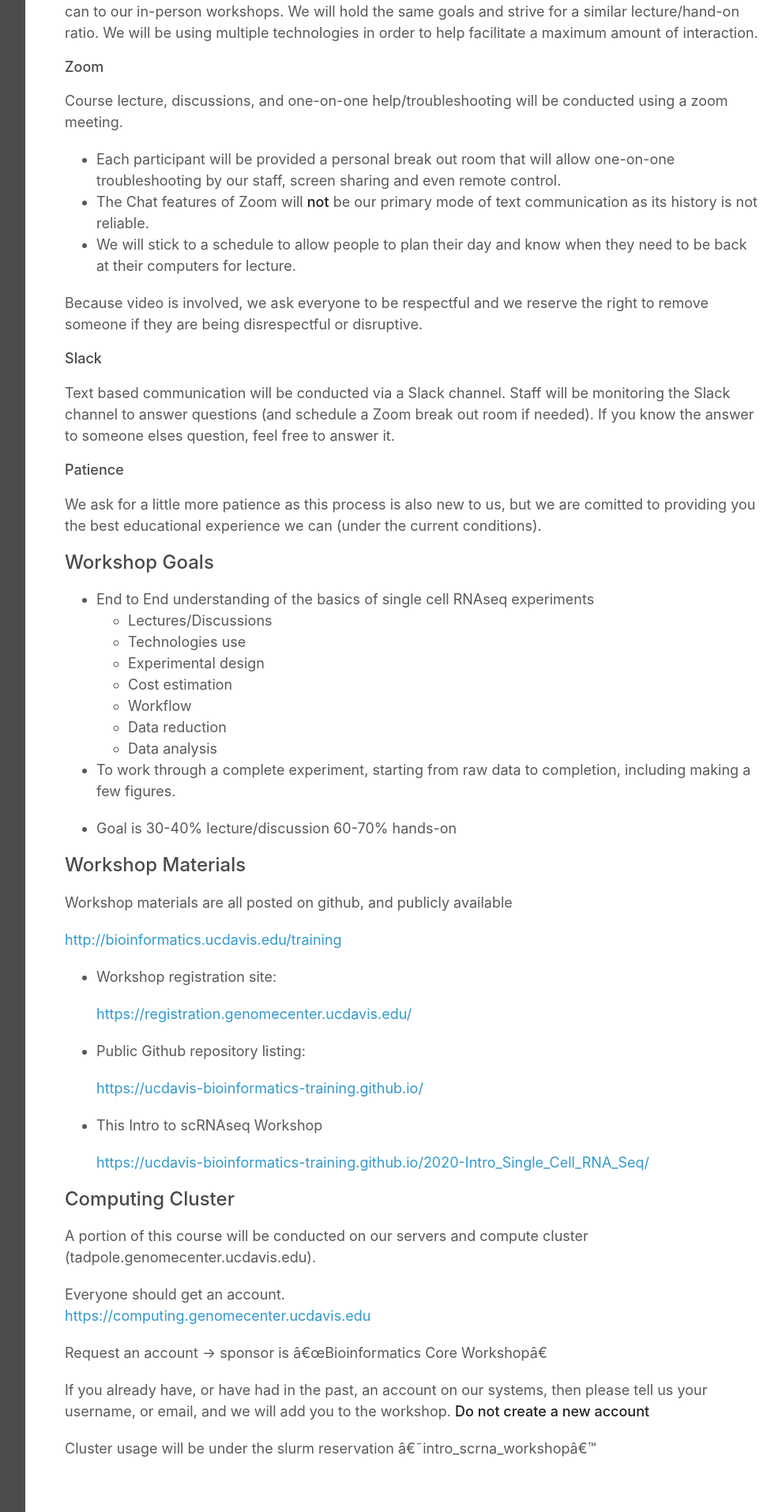
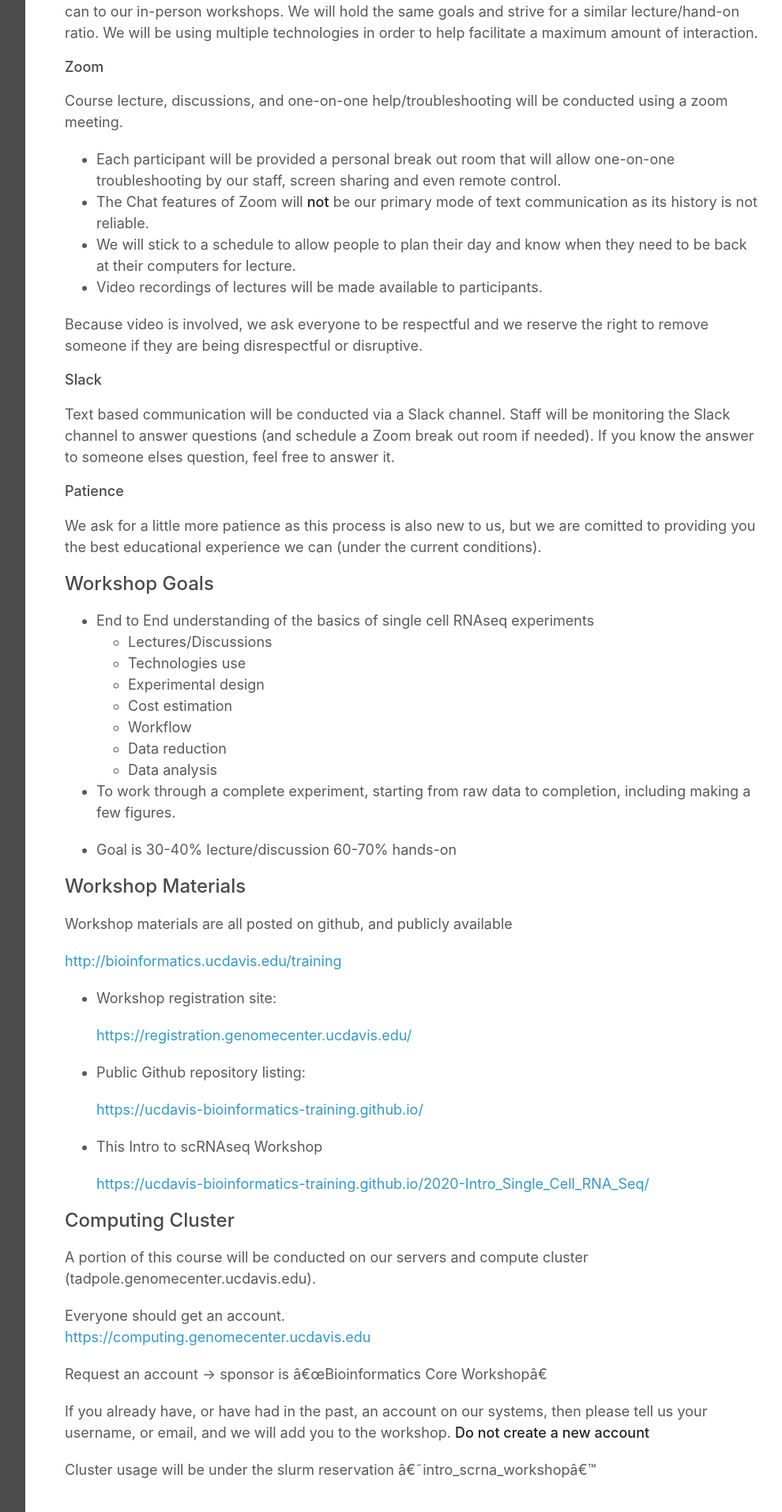
Before and after one commit to ucdavis-bioinformatics-training/2020-Intro_Single_Cell_RNA_Seq, a Jekyll site: the page built from base/welcome.md, in a window 1280 px wide. Shown: the part 2233-4147 px from the top of the page at 79% size, without its empty margins (268-1258 px from the left). Built offline with Jekyll 4.4.1, drawn with Linux system fonts in a browser that asks for light colours; our own code applies the rules of GitHub Pages for plain Markdown files.

Commit message:
zoom recordings

```diff
--- a/base/welcome.md
+++ b/base/welcome.md
@@ -35,6 +35,7 @@ Course lecture, discussions, and one-on-one help/troubleshooting will be conduct
   * Each participant will be provided a personal break out room that will allow one-on-one troubleshooting by our staff, screen sharing and even remote control.
   * The Chat features of Zoom will **not** be our primary mode of text communication as its history is not reliable.
   * We will stick to a schedule to allow people to plan their day and know when they need to be back at their computers for lecture.
+  * Video recordings of lectures will be made available to participants.
 
 Because video is involved, we ask everyone to be respectful and we reserve the right to remove someone if they are being disrespectful or disruptive.
 
```
